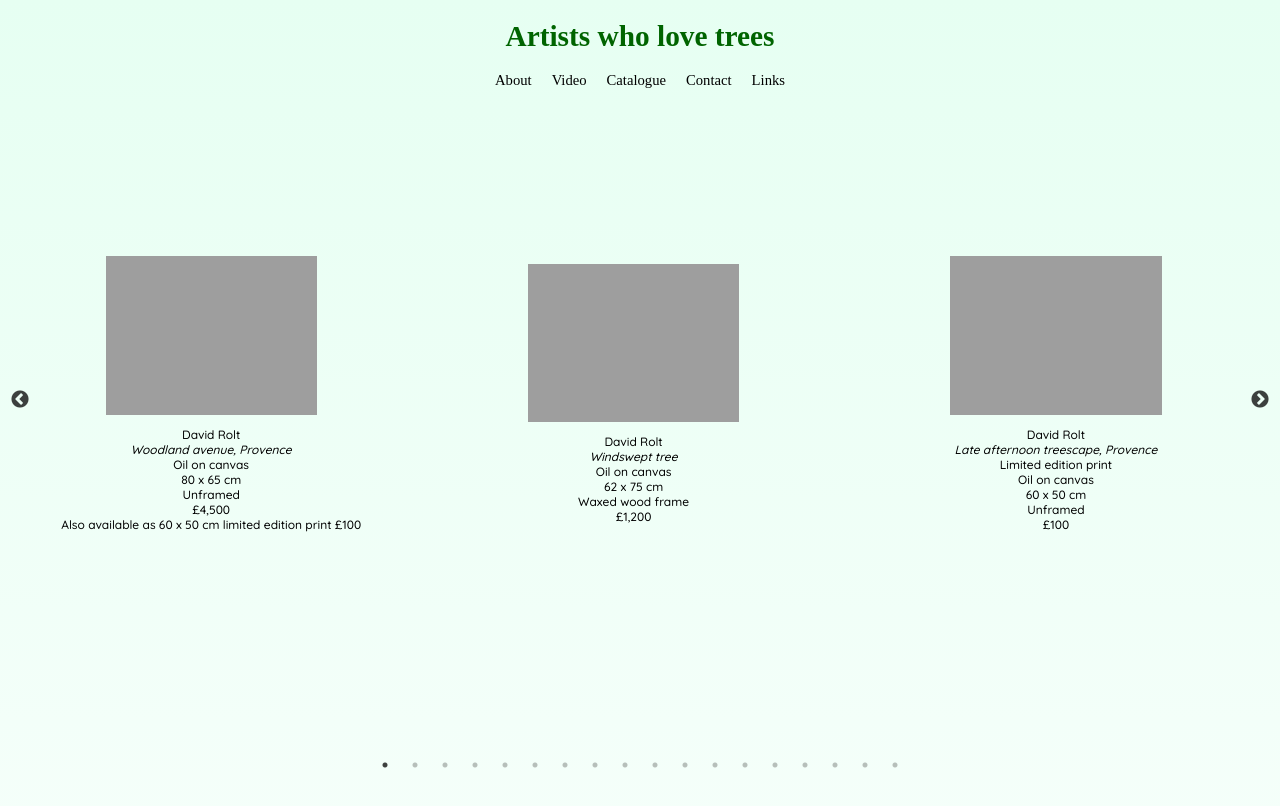
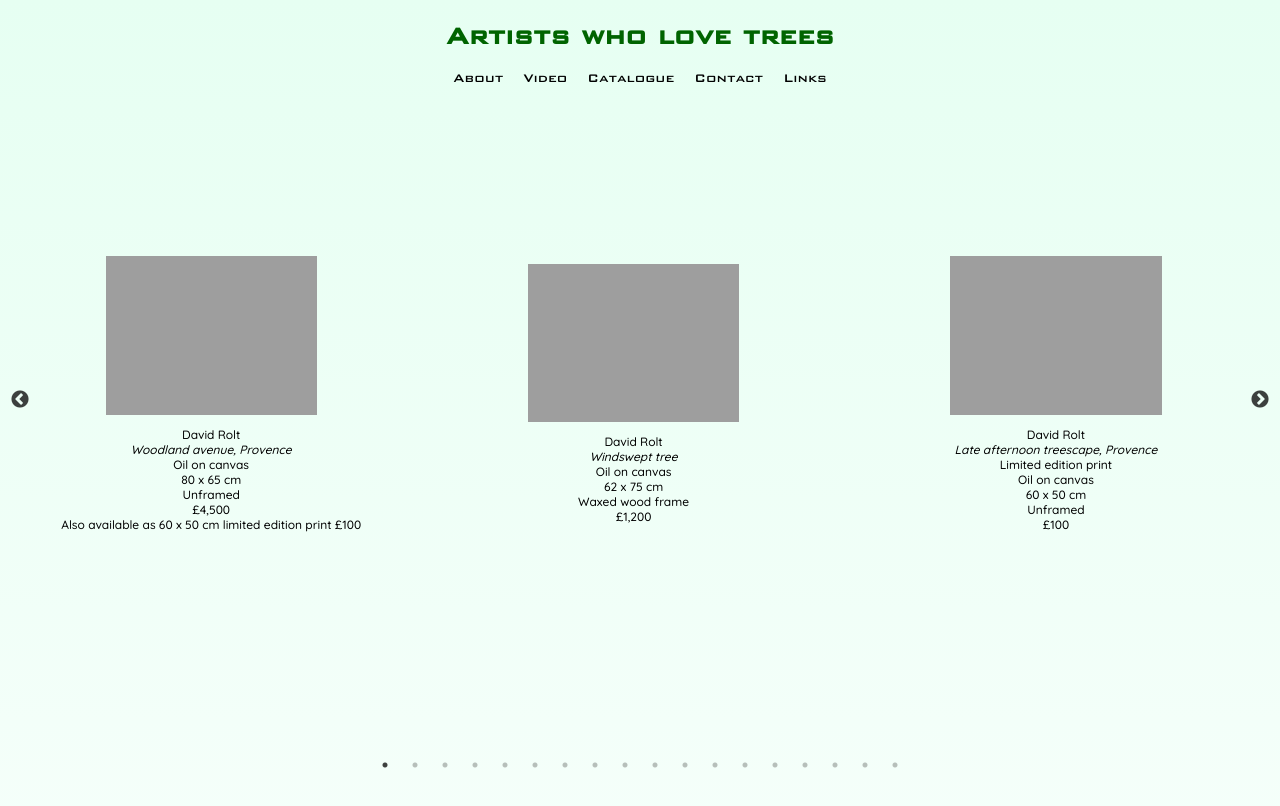
Before and after one commit to roberteaglefineart/online-catalogue-slider, a plain HTML site: page index.html in a window 1280 px wide. Drawn offline with nearby package versions, Linux system fonts and the light colour scheme; the site is published under a folder, as on GitHub Pages, so addresses that start at the root find nothing.

Commit message:
font url fix

```diff
--- a/assets/alt/css/main.css
+++ b/assets/alt/css/main.css
@@ -1,19 +1,19 @@
 @font-face {
   font-family: 'BankGothic Md BT Medium';
-  src: url('/assets/bank-gothic-med/adfd298e421945768d7bf13da3ee8a45.eot'); /* IE9*/
-  src: url('/assets/bank-gothic-med/adfd298e421945768d7bf13da3ee8a45.eot?#iefix')
+  src: url('../../bank-gothic-med/adfd298e421945768d7bf13da3ee8a45.eot'); /* IE9*/
+  src: url('../../bank-gothic-med/adfd298e421945768d7bf13da3ee8a45.eot?#iefix')
       format('embedded-opentype'),
     /* IE6-IE8 */
-      url('/assets/bank-gothic-med/adfd298e421945768d7bf13da3ee8a45.woff2')
+      url('../../bank-gothic-med/adfd298e421945768d7bf13da3ee8a45.woff2')
       format('woff2'),
     /* chrome、firefox */
-      url('/assets/bank-gothic-med/adfd298e421945768d7bf13da3ee8a45.woff')
+      url('../../bank-gothic-med/adfd298e421945768d7bf13da3ee8a45.woff')
       format('woff'),
     /* chrome、firefox */
-      url('/assets/bank-gothic-med/adfd298e421945768d7bf13da3ee8a45.ttf')
+      url('../../bank-gothic-med/adfd298e421945768d7bf13da3ee8a45.ttf')
       format('truetype'),
     /* chrome、firefox、opera、Safari, Android, iOS 4.2+*/
-      url('/assets/bank-gothic-med/adfd298e421945768d7bf13da3ee8a45.svg#BankGothic Md BT Medium')
+      url('../../bank-gothic-med/adfd298e421945768d7bf13da3ee8a45.svg#BankGothic Md BT Medium')
       format('svg'); /* iOS 4.1- */
 }
 
```
